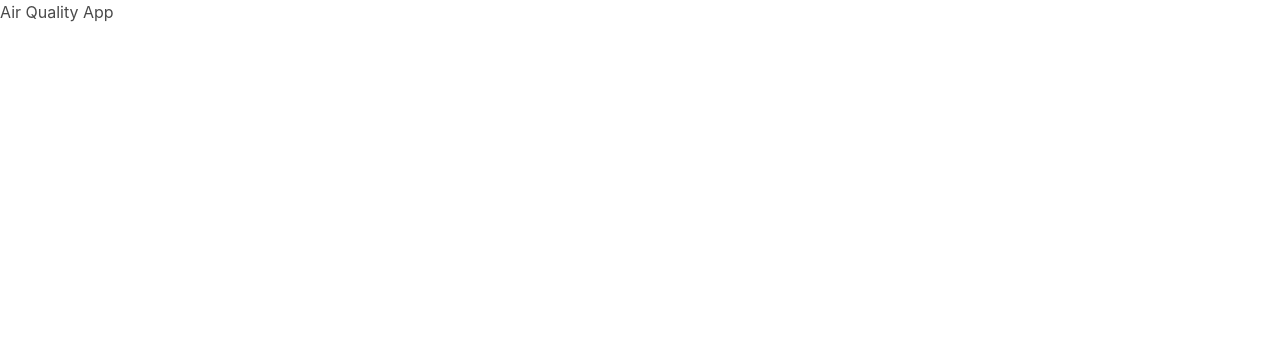
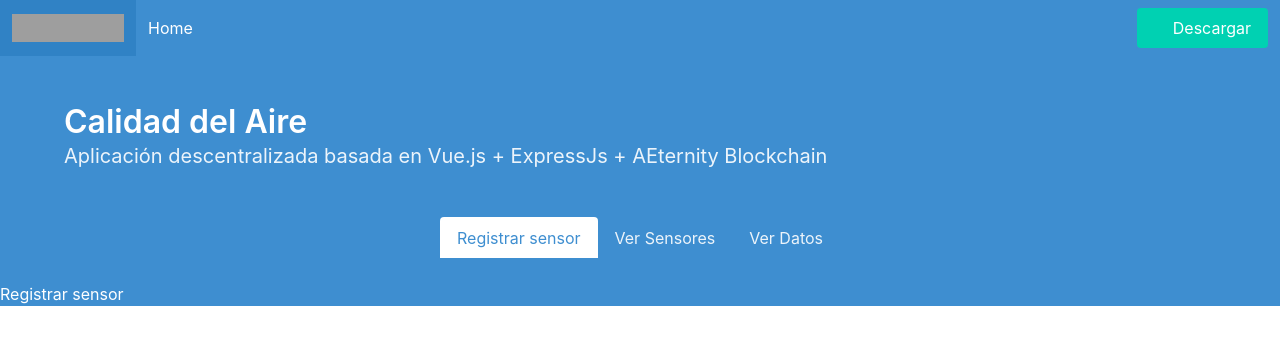
Before and after one commit to snaphuman/AirQuality, a Vue app: page /#/register-sensor in a window 1280 px wide. Shown: the top 344 px of the page. Built offline with nearby package versions, Linux system fonts and the light colour scheme; grey boxes are pictures that could not be loaded.

Commit message:
[aepp] add base components stucture and navigation

```diff
--- a/package.json
+++ b/package.json
@@ -10,7 +10,8 @@
   "dependencies": {
     "bulma": "^0.7.4",
     "core-js": "^2.6.5",
-    "vue": "^2.6.10"
+    "vue": "^2.6.10",
+    "vue-router": "^3.0.6"
   },
   "devDependencies": {
     "@vue/cli-plugin-babel": "^3.6.0",
--- a/src/App.vue
+++ b/src/App.vue
@@ -1,5 +1,8 @@
 <template>
   <div id="app">
-    <h1>Air Quality App</h1>
+    <NavBar></NavBar>
+    <MainContent></MainContent>
   </div>
 </template>
+
+<script src="@/services/App.js" />
--- /dev/null
+++ b/src/components/MainContent.vue
@@ -0,0 +1,32 @@
+<template>
+    <section class="hero is-info">
+        <div class="hero-body">
+             <div class="container">
+                 <h1 class="title">
+                   Calidad del Aire
+                 </h1>
+                 <h2 class="subtitle">
+                   Aplicación descentralizada basada en Vue.js + ExpressJs + AEternity Blockchain
+                 </h2>
+                </div>
+            </div>
+            <div class="tabs is-boxed is-centered main-menu" id="nav">
+                <ul>
+                    <li data-target="pane-1" id="1" class="is-active">
+                      <router-link to="/register-sensor">Registrar sensor</router-link>
+                    </li>
+                    <li data-target="pane-2" id="2">
+                      <router-link to="/watch-sensors">Ver Sensores</router-link>
+                    </li>
+                    <li data-target="pane-3" id="3">
+                      <router-link to="/view-data">Ver Datos</router-link>
+                    </li>
+                </ul>
+            </div>
+            <div class="tab-content">
+              <router-view></router-view>
+            </div>
+    </section>
+</template>
+
+<script src="@/services/MainContent.js" />
--- /dev/null
+++ b/src/components/NavBar.vue
@@ -0,0 +1,35 @@
+<template>
+    <nav class="navbar is-info">
+        <div class="navbar-brand">
+            <a class="navbar-item" href="#">
+                <img src="https://bulma.io/images/bulma-logo.png" alt="Bulma: a modern CSS framework based on Flexbox" width="112" height="28">
+            </a>
+            <div class="navbar-burger burger" data-target="navbarExampleTransparentExample">
+                <span></span>
+                <span></span>
+                <span></span>
+            </div>
+        </div>
+        <div id="navbarExampleTransparentExample" class="navbar-menu">
+            <div class="navbar-start is-link">
+                <a class="navbar-item" href="https://github.com/dansup/bulma-templates">
+                    Home
+                </a>
+            </div>
+            <div class="navbar-end">
+                <div class="navbar-item">
+                    <div class="field is-grouped">
+                        <p class="NavBarontrol">
+                            <a class="button is-primary" href="https://github.com/snaphuman/AirQuality">
+                                <span class="icon">
+                                    <i class="fas fa-github"></i>
+                                </span>
+                                <span>Descargar</span>
+                            </a>
+                        </p>
+                    </div>
+                </div>
+            </div>
+        </div>
+    </nav>
+</template>
--- /dev/null
+++ b/src/components/RegisterSensor.vue
@@ -0,0 +1,5 @@
+<template>
+  <div class="tab-pane" id="pane-1">
+    <h2>Registrar sensor</h2>
+  </div>
+</template>
--- /dev/null
+++ b/src/components/TabsContent.vue
@@ -0,0 +1,5 @@
+<template>
+       <div class="tab-pane" id="pane-3">
+        <h2>Ver Datos</h2
+       </div>
+</template>
--- /dev/null
+++ b/src/components/ViewData.vue
@@ -0,0 +1,5 @@
+<template>
+       <div class="tab-pane" id="pane-3">
+        <h2>Ver Datos</h2>
+       </div>
+</template>
--- /dev/null
+++ b/src/components/WatchSensors.vue
@@ -0,0 +1,5 @@
+<template>
+       <div class="tab-pane" id="pane-2">
+        <h2>Ver Sensores</h2>
+       </div>
+</template>
--- a/src/main.js
+++ b/src/main.js
@@ -1,9 +1,11 @@
 import Vue from 'vue'
 import App from './App.vue'
+import router from './router'
 import './../node_modules/bulma/css/bulma.css'
 
 Vue.config.productionTip = false
 
 new Vue({
+  router,
   render: h => h(App),
 }).$mount('#app')
--- /dev/null
+++ b/src/router.js
@@ -0,0 +1,15 @@
+import Vue from 'vue';
+import Router from 'vue-router';
+import RegisterSensor from '@/components/RegisterSensor';
+import WatchSensors from '@/components/WatchSensors';
+import ViewData from '@/components/ViewData';
+
+Vue.use(Router);
+
+export default new Router({
+    routes: [
+        { path: '/register-sensor', name: 'RegisterSensor', component: RegisterSensor },
+        { path: '/watch-sensors', name: 'WathcSensores', component: WatchSensors },
+        { path: '/view-data', name: 'ViewData', component: ViewData }
+    ]
+})
--- /dev/null
+++ b/src/services/App.js
@@ -0,0 +1,10 @@
+import NavBar from '@/components/NavBar';
+import MainContent from '@/components/MainContent';
+
+export default {
+    name: 'app',
+    components: {
+        NavBar,
+        MainContent
+    }
+};
--- /dev/null
+++ b/src/services/MainContent.js
@@ -0,0 +1,12 @@
+import RegisterSensor from '@/components/RegisterSensor';
+import WatchSensors from '@/components/WatchSensors';
+import ViewData from '@/components/ViewData';
+
+export default {
+    name: "MainContent",
+    components: {
+        RegisterSensor,
+        WatchSensors,
+        ViewData
+    }
+}
```
Also changed, not shown: 1 other file (tests, documents, lock files or other folders).
